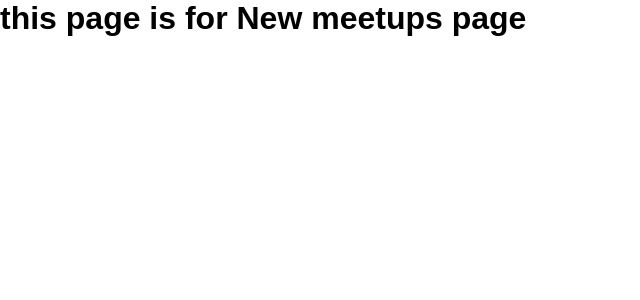
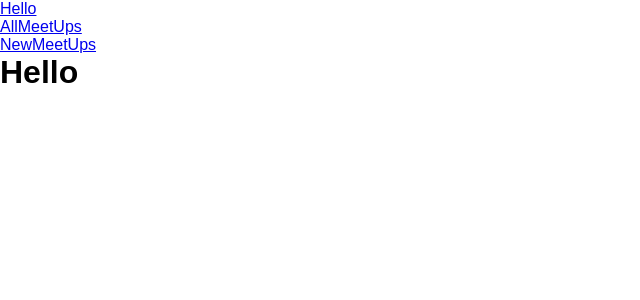
Before and after one commit to MahsumaRezai/Route_Login_Pages, a React (Create React App) app: page / in a window 1280 px wide. Shown: the top 300 px of the page, without its empty margins (0-640 px from the left). Built offline with nearby package versions, Linux system fonts and the light colour scheme.

Commit message:
add path nothing

```diff
--- a/src/App.js
+++ b/src/App.js
@@ -1,14 +1,19 @@
 import { Fragment } from "react";
 import Allmeetup from './Pages/Allmeetup';
 import Newmeetup from './Pages/Newmeetups';
+import All from './Pages/All'
 import { Route, Switch } from 'react-router-dom';
+import MainNav from "./Pages/MainNav";
 
 function App() {
   return (
     <Fragment>
+      <MainNav/>
       <Switch>
-
-        <Route path='/all' exact>
+      <Route path='/' exact>
+          <All />
+        </Route>
+        <Route path='/all' >
           <Allmeetup />
         </Route>
         <Route>
--- /dev/null
+++ b/src/Pages/All.js
@@ -0,0 +1,13 @@
+import { Fragment } from "react";
+
+const All = (props) => {
+    return (
+        <Fragment>
+            <div>
+                <h1>Hello</h1>
+            </div>
+        </Fragment>
+    )
+
+}
+export default All
--- a/src/Pages/MainNav.js
+++ b/src/Pages/MainNav.js
@@ -0,0 +1,18 @@
+import { Fragment } from "react";
+import { Link } from 'react-router-dom'
+
+const MainNav = (props) => {
+    return (
+        <Fragment>
+            <ul>
+                <li><Link to='/'>Hello</Link></li>
+
+                <li><Link to='/all'>AllMeetUps</Link></li>
+
+                <li><Link to='/new'>NewMeetUps</Link></li>
+            </ul>
+
+        </Fragment>
+    )
+}
+export default MainNav
```
